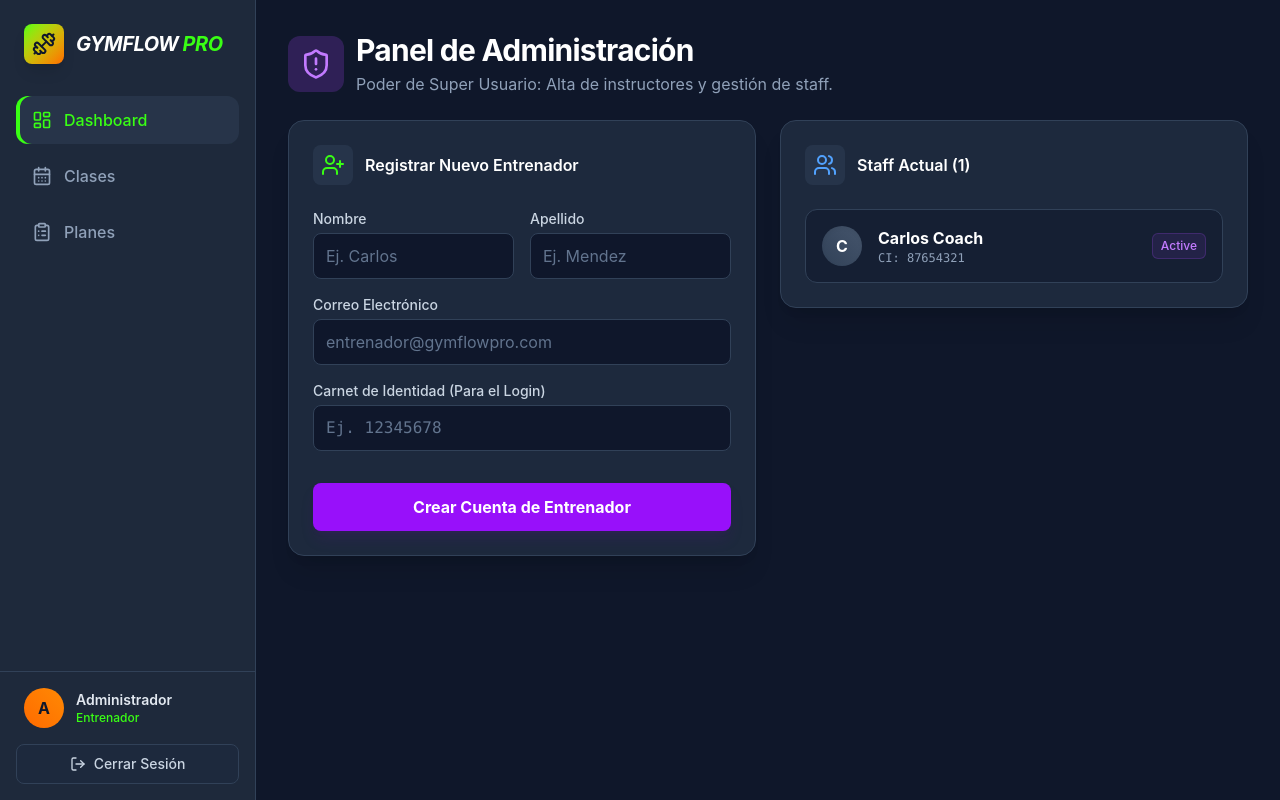
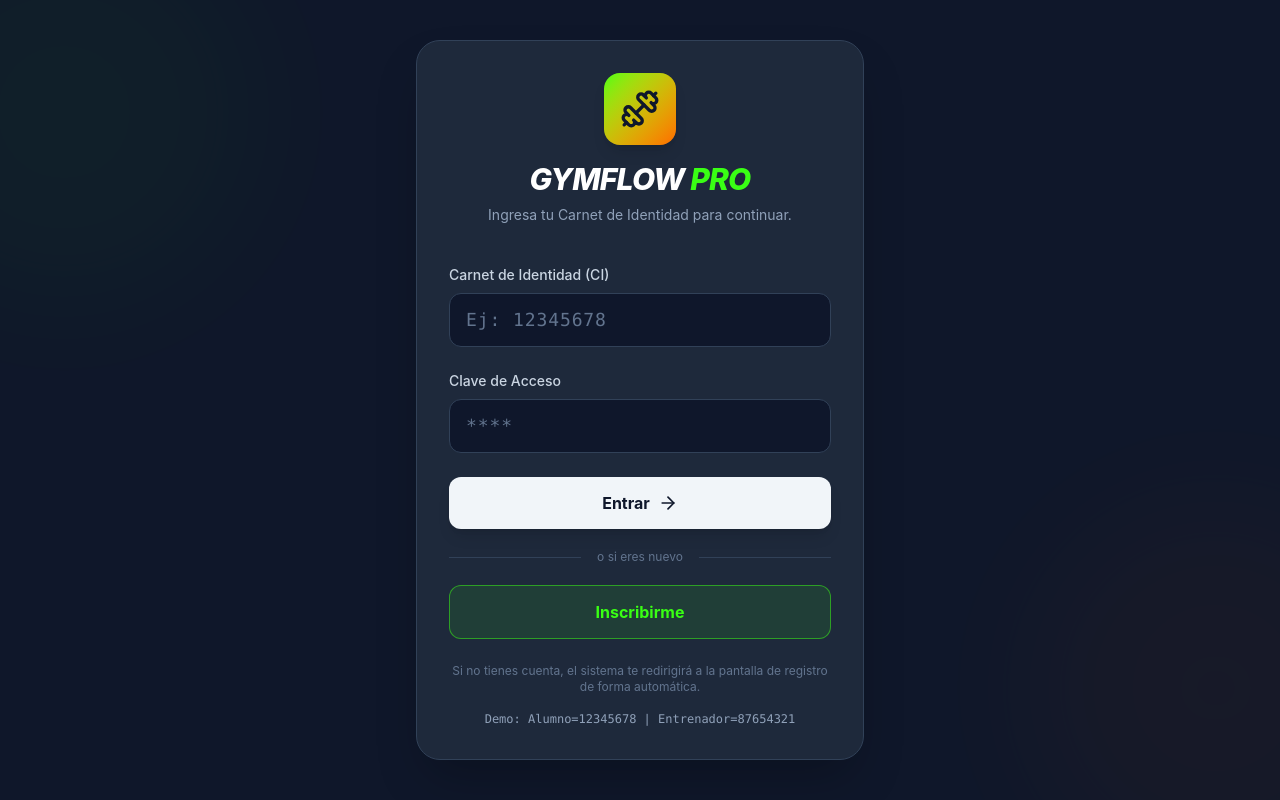
Before and after one commit to caat16/gym-app-v1, a React (Vite) app: page / in a window 1280 px wide. Built offline with nearby package versions, Linux system fonts and the light colour scheme.

Commit message:
feat: Add authentication requirement (password 1234) and set / as Login root

```diff
--- a/src/App.tsx
+++ b/src/App.tsx
@@ -11,16 +11,17 @@ function App() {
     <BrowserRouter>
       <Routes>
         {/* Public Routes */}
-        <Route path="/login" element={<Login />} />
+        <Route path="/" element={<Login />} />
         <Route path="/register" element={<Register />} />
 
         {/* Protected Routes directly handled inside AppLayout mostly via HomeDashboard */}
-        <Route path="/" element={<AppLayout />}>
+        <Route path="/app" element={<AppLayout />}>
           <Route index element={<HomeDashboard />} />
           <Route path="classes" element={<Classes />} />
           <Route path="plans" element={<Plans />} />
-          <Route path="*" element={<Navigate to="/" replace />} />
+          <Route path="*" element={<Navigate to="/app" replace />} />
         </Route>
+        <Route path="*" element={<Navigate to="/" replace />} />
       </Routes>
     </BrowserRouter>
   )
--- a/src/components/layout/AppLayout.tsx
+++ b/src/components/layout/AppLayout.tsx
@@ -17,7 +17,7 @@ export default function AppLayout() {
 
     useEffect(() => {
         if (!currentUser) {
-            navigate('/login');
+            navigate('/');
         }
     }, [currentUser, navigate]);
 
@@ -26,9 +26,9 @@ export default function AppLayout() {
     const isStudent = currentUser.role === 'student';
 
     const navItems = [
-        { name: 'Dashboard', path: '/', icon: LayoutDashboard },
-        { name: isStudent ? 'Mis Clases' : 'Clases', path: '/classes', icon: CalendarDays },
-        { name: 'Planes', path: '/plans', icon: ClipboardList },
+        { name: 'Dashboard', path: '/app', icon: LayoutDashboard },
+        { name: isStudent ? 'Mis Clases' : 'Clases', path: '/app/classes', icon: CalendarDays },
+        { name: 'Planes', path: '/app/plans', icon: ClipboardList },
     ];
 
     return (
@@ -113,7 +113,7 @@ export default function AppLayout() {
                     <button
                         onClick={() => {
                             useGymStore.getState().logout();
-                            navigate('/login');
+                            navigate('/');
                         }}
                         className="w-full flex items-center justify-center gap-2 py-2 px-4 rounded-lg bg-slate-800 text-slate-300 hover:bg-slate-700 hover:text-red-400 transition-colors text-sm font-medium border border-slate-700 hover:border-slate-500 mt-4 h-10"
                     >
--- a/src/pages/Login.tsx
+++ b/src/pages/Login.tsx
@@ -5,19 +5,26 @@ import { Dumbbell, ArrowRight } from 'lucide-react';
 
 export default function Login() {
     const [ci, setCi] = useState('');
-    const [error, setError] = useState(false);
+    const [password, setPassword] = useState('');
+    const [error, setError] = useState('');
     const { loginWithCI } = useGymStore();
     const navigate = useNavigate();
 
     const handleLogin = (e: React.FormEvent) => {
         e.preventDefault();
+        setError('');
         if (!ci.trim()) return;
+
+        if (password !== '1234') {
+            setError('Clave incorrecta. Por favor intente nuevamente.');
+            return;
+        }
 
         const success = loginWithCI(ci);
         if (success) {
-            navigate('/');
+            navigate('/app');
         } else {
-            setError(true);
+            setError('CI no encontrado. Verifica tu número o haz clic en "Inscribirme".');
         }
     };
 
@@ -44,12 +51,24 @@ export default function Login() {
                         <input
                             type="text"
                             value={ci}
-                            onChange={(e) => { setCi(e.target.value); setError(false); }}
+                            onChange={(e) => { setCi(e.target.value); setError(''); }}
                             className="w-full bg-slate-900 border border-slate-700 rounded-xl py-3 px-4 text-white focus:outline-none focus:ring-2 focus:ring-[#39ff14] focus:border-transparent placeholder-slate-500 font-mono text-lg tracking-wider"
                             placeholder="Ej: 12345678"
                             required
                         />
-                        {error && <p className="text-red-400 text-xs mt-2 font-medium">CI no encontrado. Verifica tu número o haz clic en "Inscribirme".</p>}
+                    </div>
+
+                    <div>
+                        <label className="block text-sm font-medium text-slate-300 mb-2">Clave de Acceso</label>
+                        <input
+                            type="password"
+                            value={password}
+                            onChange={(e) => { setPassword(e.target.value); setError(''); }}
+                            className="w-full bg-slate-900 border border-slate-700 rounded-xl py-3 px-4 text-white focus:outline-none focus:ring-2 focus:ring-[#39ff14] focus:border-transparent placeholder-slate-500 font-mono text-lg tracking-wider"
+                            placeholder="****"
+                            required
+                        />
+                        {error && <p className="text-red-400 text-xs mt-2 font-medium">{error}</p>}
                     </div>
 
                     <div className="flex flex-col gap-3">
--- a/src/pages/Plans.tsx
+++ b/src/pages/Plans.tsx
@@ -14,7 +14,7 @@ export default function Plans() {
         }
         subscribePlan(planId);
         alert('¡Te has suscrito al plan exitosamente!');
-        navigate('/');
+        navigate('/app');
     };
 
     const currentPlanId = currentUser?.subscription?.planId;
--- a/src/pages/Register.tsx
+++ b/src/pages/Register.tsx
@@ -60,7 +60,7 @@ export default function Register() {
         loginWithCI(formData.ci);
 
         // Redirect to plans page to pick a plan
-        navigate('/plans');
+        navigate('/app/plans');
     };
 
     return (
--- a/src/store/useStore.ts
+++ b/src/store/useStore.ts
@@ -186,7 +186,7 @@ const MOCK_CLASSES: ClassSession[] = [
 ];
 
 export const useGymStore = create<GymStore>((set) => ({
-    currentUser: MOCK_USERS[0], // Logged in as student by default
+    currentUser: null, // Logged in as student by default
     users: MOCK_USERS,
     plans: PLANS,
     classes: MOCK_CLASSES,
```
